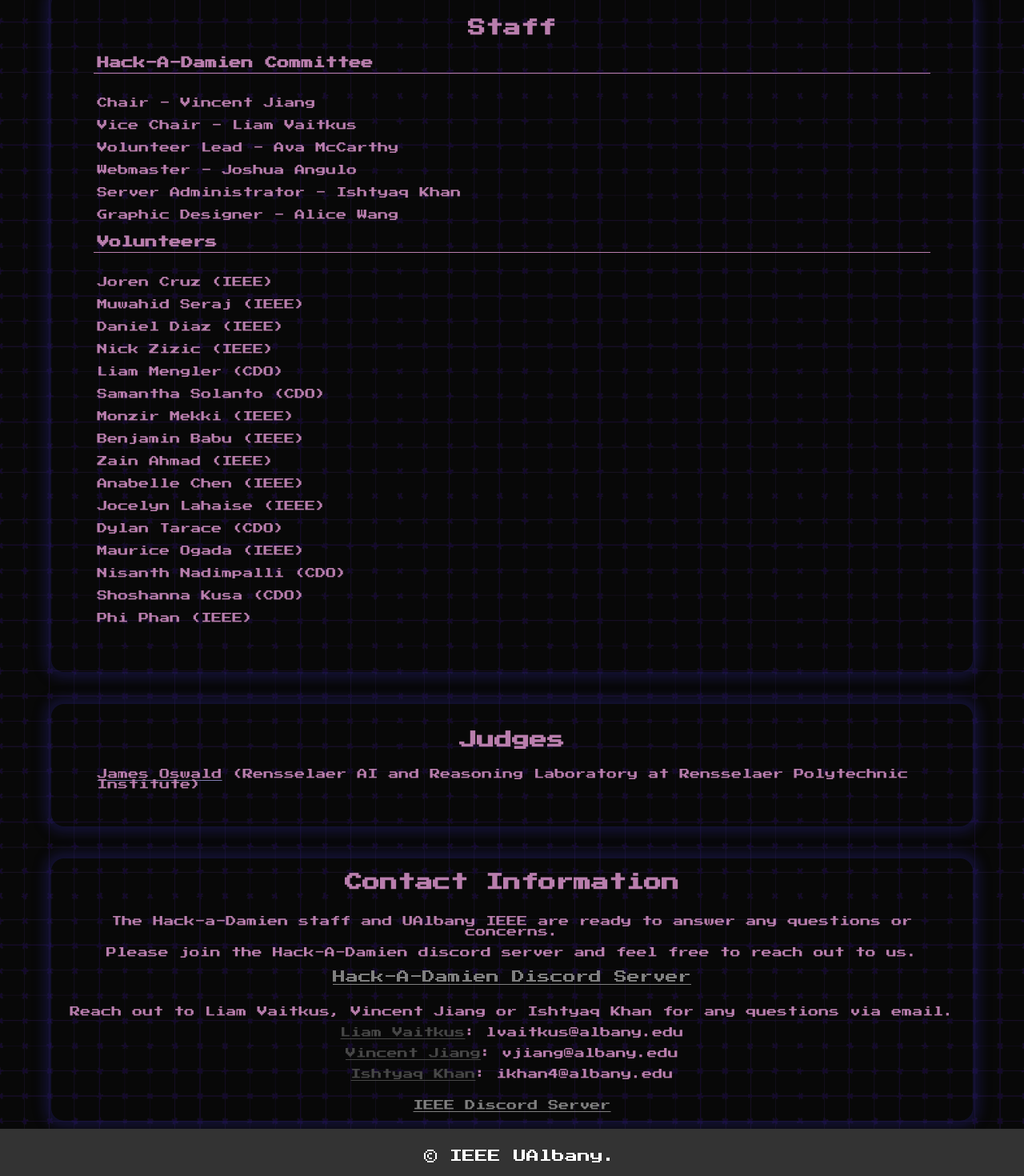
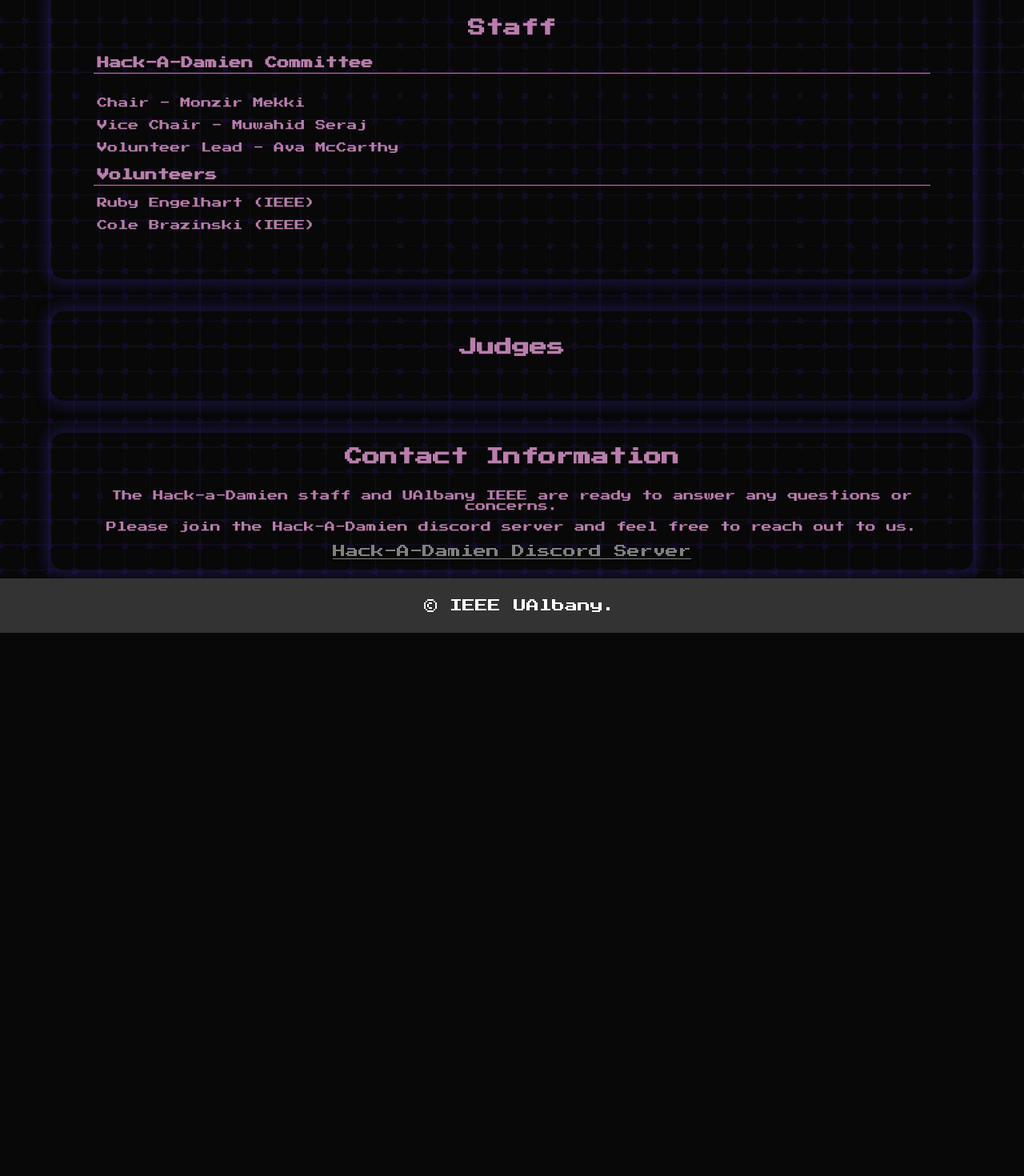
Before and after one commit to 10dine/UAlbany-IEEE-2024-Hackadamien, a SvelteKit app: page /contact in a window 1280 px wide. Shown: the part 380-1850 px from the top of the page at 80% size. After the commit the page ends 1171 px from the top, so only its background shows below. Built offline with nearby package versions, Linux system fonts and the light colour scheme; a web font is replaced by a local one.

Commit message:
upate contact stuff. Half baked rn

```diff
--- a/src/routes/contact/+page.svelte
+++ b/src/routes/contact/+page.svelte
@@ -327,30 +327,12 @@
             <div class="staff-content">
                 <h3>Hack-A-Damien Committee</h3>
                 <p></p>
-                <p>Chair - Vincent Jiang</p>
-                <p>Vice Chair - Liam Vaitkus</p>
+                <p>Chair - Monzir Mekki</p>
+                <p>Vice Chair - Muwahid Seraj</p>
                 <p>Volunteer Lead - Ava McCarthy</p>
-                <p>Webmaster - Joshua Angulo</p>
-                <p>Server Administrator - Ishtyaq Khan</p>
-                <p>Graphic Designer - Alice Wang</p>
                 <h3>Volunteers</h3>
-                <p></p>
-                <p>Joren Cruz (IEEE)</p>
-                <p>Muwahid Seraj (IEEE)</p>
-                <p>Daniel Diaz (IEEE)</p>
-                <p>Nick Zizic (IEEE)</p>
-                <p>Liam Mengler (CDO)</p>
-                <p>Samantha Solanto (CDO)</p>
-                <p>Monzir Mekki (IEEE)</p>
-                <p>Benjamin Babu (IEEE)</p>
-                <p>Zain Ahmad (IEEE)</p>
-                <p>Anabelle Chen (IEEE)</p>
-                <p>Jocelyn Lahaise (IEEE)</p>
-                <p>Dylan Tarace (CDO)</p>
-                <p>Maurice Ogada (IEEE)</p>
-                <p>Nisanth Nadimpalli (CDO)</p>
-                <p>Shoshanna Kusa (CDO)</p>
-                <p>Phi Phan (IEEE)</p>
+                <p>Ruby Engelhart (IEEE)</p>
+		<p>Cole Brazinski (IEEE)</p>
                 <p></p>
                 <p></p>
             </div>
@@ -362,7 +344,6 @@
             <br />
             <h2>Judges</h2>
             <div class="staff-content">
-                <p><a href="https://jamesoswald.dev/">James Oswald</a> (Rensselaer AI and Reasoning Laboratory at Rensselaer Polytechnic Institute)</p>
                 <p class="infos"></p>
             </div>
             <br />
@@ -378,15 +359,6 @@
                     <p><a class="Discord" href="https://discord.gg/S5rjbnrPUK" target="_blank">Hack-A-Damien Discord Server</a></p>
                 </div>
             </div>
-            <div>
-                <p>Reach out to Liam Vaitkus, Vincent Jiang or Ishtyaq Khan for any questions via email.</p>
-                <p><a class="emails" href="mailto:lvaitkus@albany.edu" target="_blank">Liam Vaitkus</a>: lvaitkus@albany.edu</p>
-                <p><a class="emails" href="mailto:vjiang@albany.edu" target="_blank">Vincent Jiang</a>: vjiang@albany.edu</p>
-                <p><a class="emails" href="mailto:ikhan4@albany.edu" target="_blank">Ishtyaq Khan</a>: ikhan4@albany.edu</p>
-            </div>
-            <div class="Discord-content">
-                <p><a class="Discord" href="https://discord.gg/FJ7GpWgwSa" target="_blank">IEEE Discord Server</a></p>
-            </div>
         </div>
     </div>
 </main>
```
